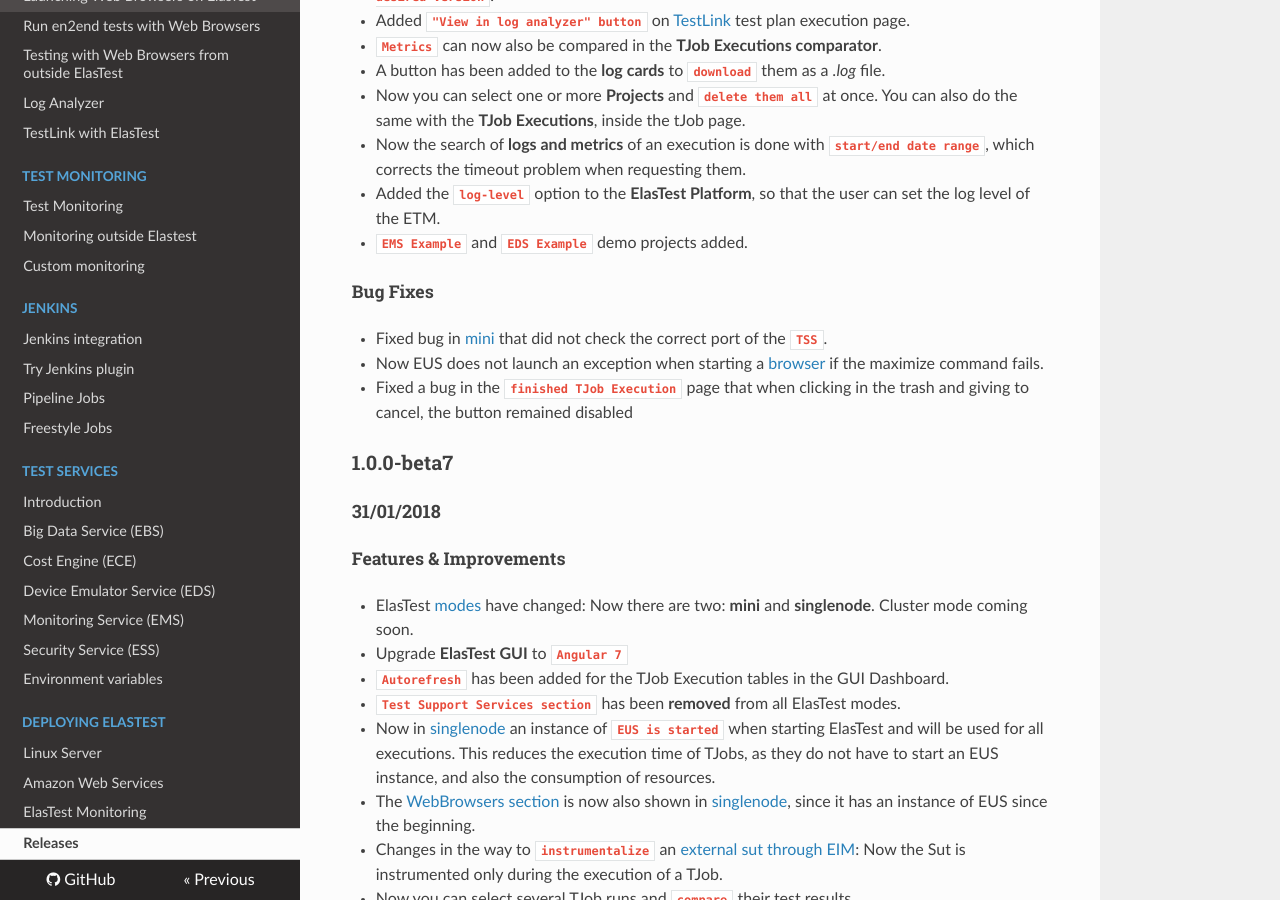
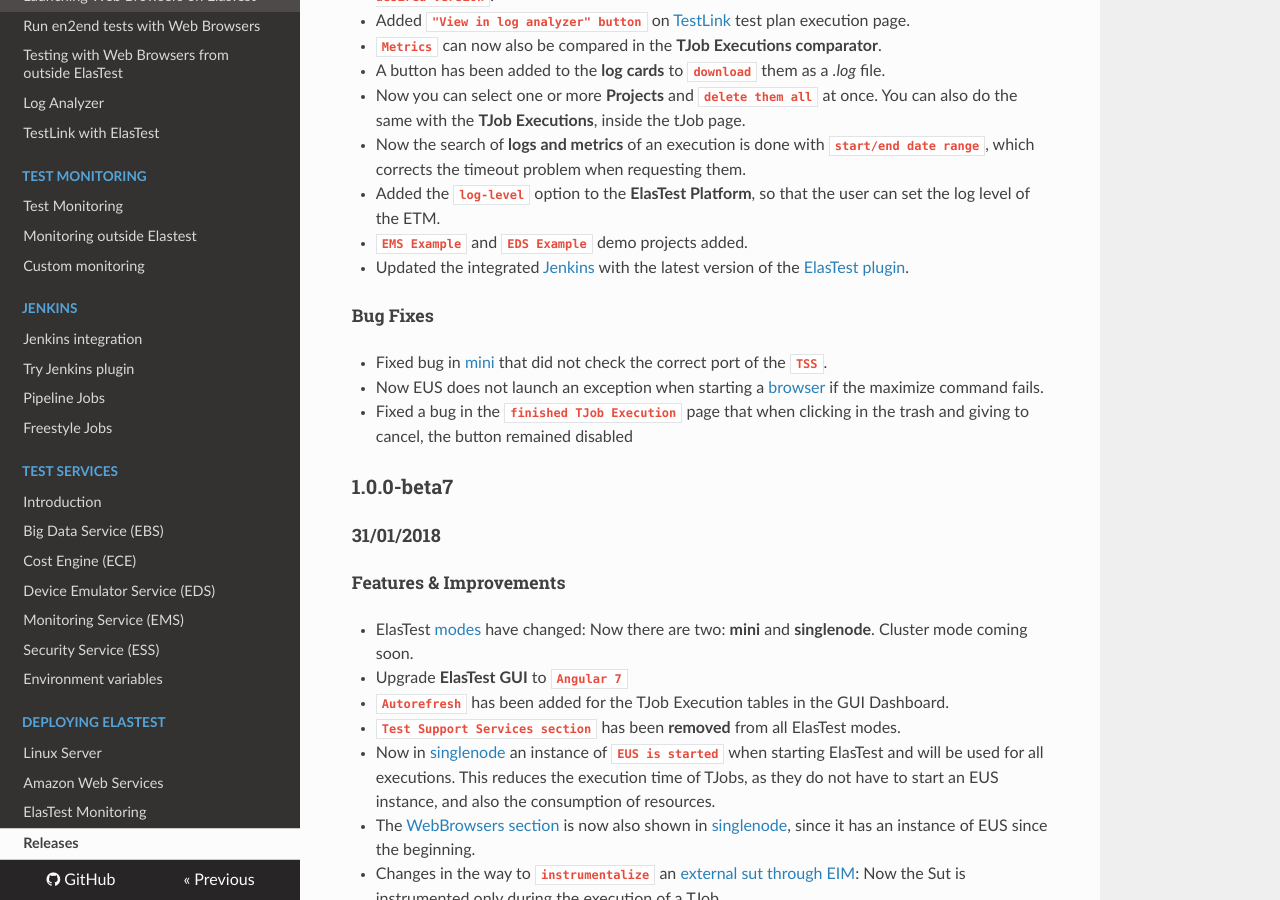
Before and after one commit to elastest/elastest.io-docs, an MkDocs documentation site: the page built from docs/releases/index.md, in a window 1280 px wide and 900 px high, scrolled down 341 px. Built offline with MkDocs 1.6.1, drawn with Linux system fonts in a browser that asks for light colours; nearby versions of some CDN libraries; old or Windows-style settings are respelled for this version of MkDocs.

Commit message:
Add the plugin update to the changelog

```diff
--- a/docs/releases/index.md
+++ b/docs/releases/index.md
@@ -22,6 +22,7 @@
 -   Now the search of **logs and metrics** of an execution is done with **`start/end date range`**, which corrects the timeout problem when requesting them.
 -   Added the **`log-level`** option to the **ElasTest Platform**, so that the user can set the log level of the ETM.
 -  **`EMS Example`** and **`EDS Example`** demo projects added.
+-  Updated the integrated <a target="blank" href="/docs/jenkins">Jenkins</a> with the latest version of the <a target="blank" href="https://plugins.jenkins.io/elastest">ElasTest plugin</a>.
 
 
 <h5 class="smaller-subtitle">Bug Fixes</h5>
```
